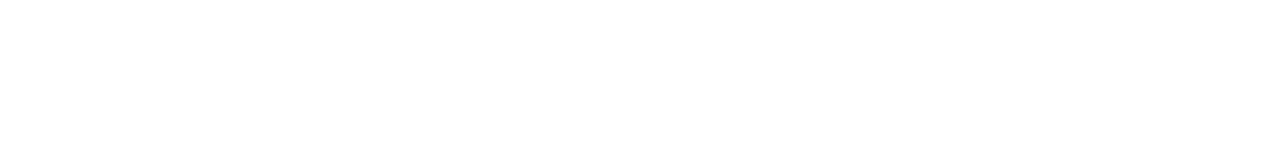
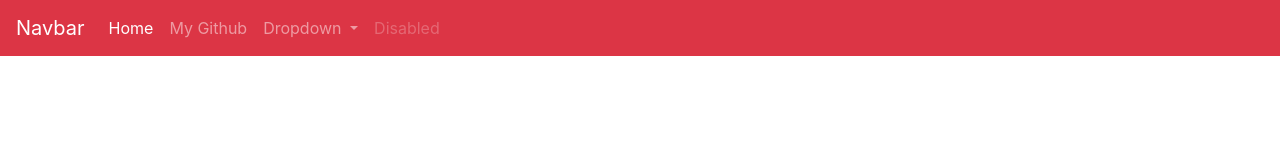
Before and after one commit to fmohebiof/Navbar-html-css, a plain HTML site: page Account.html in a window 1280 px wide. Drawn offline with nearby package versions, Linux system fonts and the light colour scheme.

Commit message:
fix account file
update navbar

```diff
--- a/Account.html
+++ b/Account.html
@@ -12,7 +12,42 @@
 
 <body>
 
+    <!--Navbar-->
+    <nav class="navbar navbar-expand-lg navbar-dark bg-danger">
+        <a class="navbar-brand" href="#">Navbar</a>
+        <button class="navbar-toggler" type="button" data-toggle="collapse" data-target="#navbarSupportedContent"
+            aria-controls="navbarSupportedContent" aria-expanded="false" aria-label="Toggle navigation">
+            <span class="navbar-toggler-icon"></span>
+        </button>
 
+        <div class="collapse navbar-collapse" id="navbarSupportedContent">
+            <ul class="navbar-nav mr-auto">
+                <li class="nav-item active">
+                    <a class="nav-link" href="#">Home <span class="sr-only">(current)</span></a>
+                </li>
+                <li class="nav-item">
+                    <a class="nav-link" href="#">My Github</a>
+                </li>
+                <li class="nav-item dropdown">
+                    <a class="nav-link dropdown-toggle" href="#" id="navbarDropdown" role="button"
+                        data-toggle="dropdown" aria-haspopup="true" aria-expanded="false">
+                        Dropdown
+                    </a>
+                    <div class="dropdown-menu bg-danger text-dark" aria-labelledby="navbarDropdown">
+                        <a class="dropdown-item" href="/AboutMe.html">About me</a>
+                        <a class="dropdown-item" href="/insta.html">insta</a>
+                        <div class="dropdown-divider"></div>
+                        <a class="dropdown-item" href="#">Account</a>
+                        <a class="dropdown-item" href="#">user</a>
+                    </div>
+                </li>
+                <li class="nav-item">
+                    <a class="nav-link disabled" href="#">Disabled</a>
+                </li>
+            </ul>
+        </div>
+    </nav>
+    <!--End Navbar-->
 
 
     <script src="js/main.js"></script>
```
